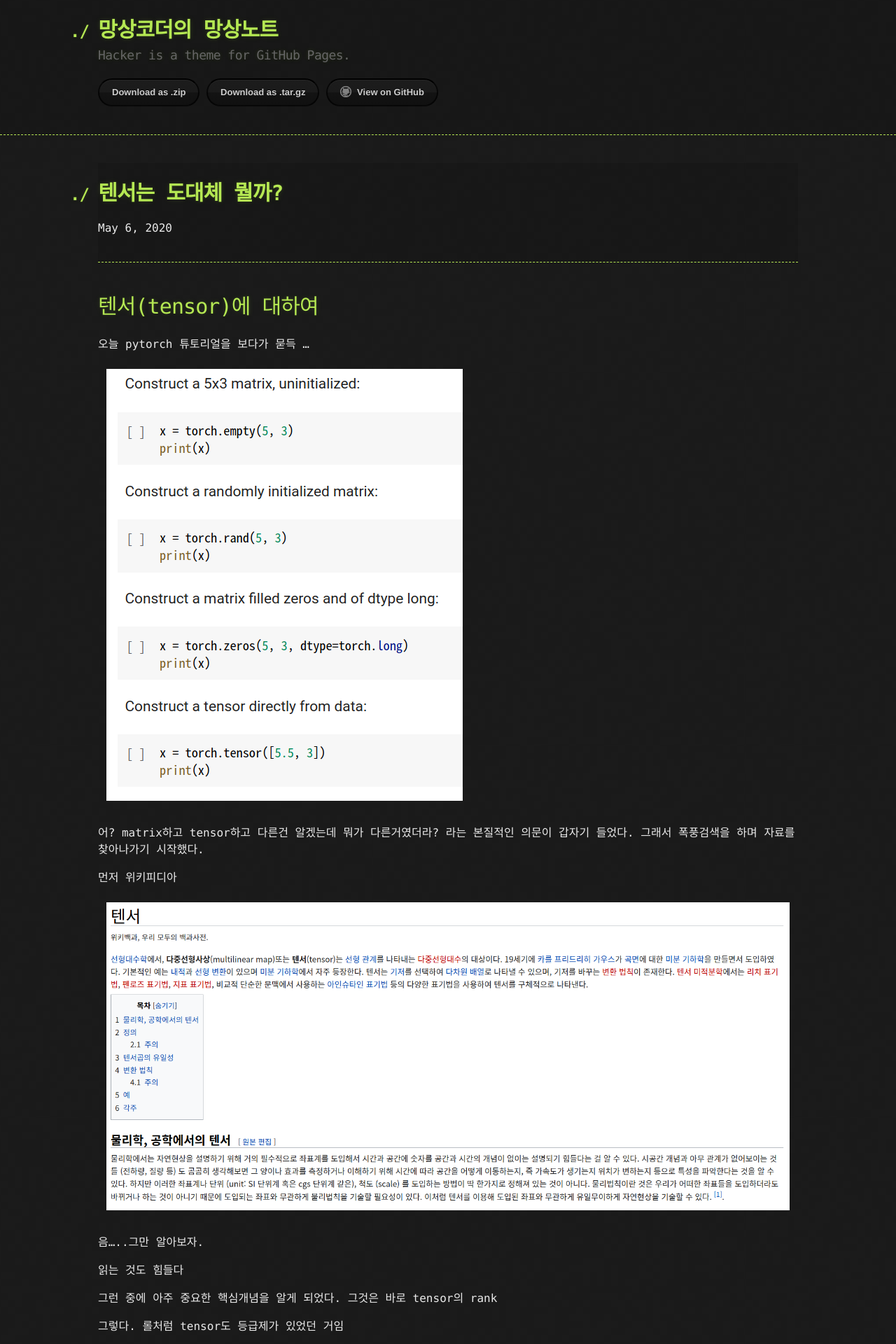
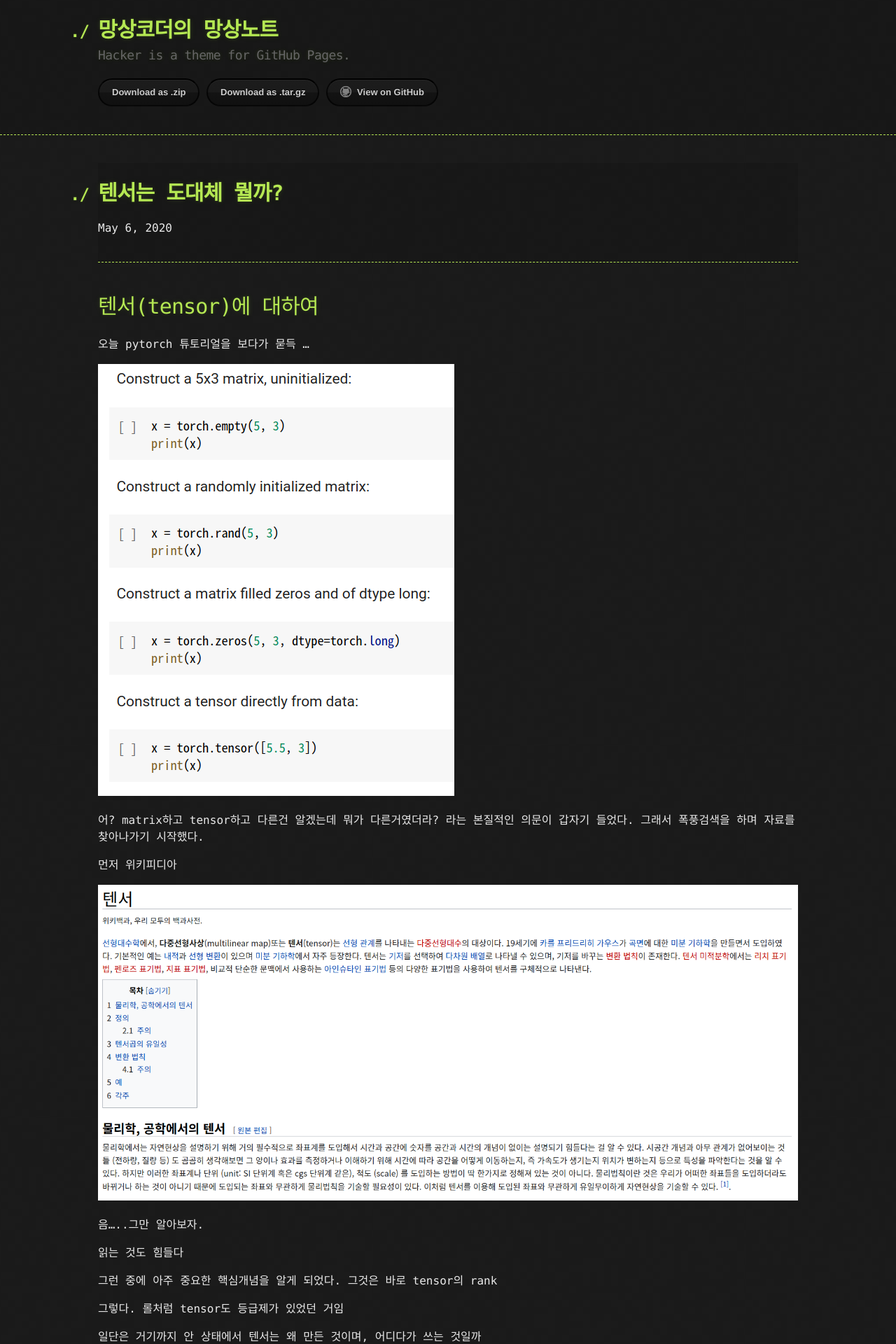
Before and after one commit to kooock/kooock.github.io, a Jekyll site: the page built from _posts/2020-05-06-what_is_tensor.md, in a window 1280 px wide. Shown: the top 1920 px of the page at 70% size. Built offline with Jekyll 4.4.1, drawn with Linux system fonts in a browser that asks for light colours; comment, search, counter and statistics services are not loaded.

Commit message:
modify image

```diff
--- a/_posts/2020-05-06-what_is_tensor.md
+++ b/_posts/2020-05-06-what_is_tensor.md
@@ -12,13 +12,13 @@ category: DeepLearning
 
 오늘 pytorch 튜토리얼을 보다가 묻득 ...
 
-|![useful image]({{ site.url }}/assets/images/Untitled.png)|
+![useful image]({{ site.url }}/assets/images/Untitled.png)
 
 어? matrix하고 tensor하고 다른건 알겠는데 뭐가 다른거였더라? 라는 본질적인 의문이 갑자기 들었다. 그래서 폭풍검색을 하며 자료를 찾아나가기 시작했다.
 
 먼저 위키피디아
 
-|![useful image]({{ site.url }}/assets/images/Untitled%201.png)|
+![useful image]({{ site.url }}/assets/images/Untitled%201.png)
 
 음.....그만 알아보자.
 
@@ -30,13 +30,13 @@ category: DeepLearning
 
 일단은 거기까지 안 상태에서 텐서는 왜 만든 것이며, 어디다가 쓰는 것일까
 
-|![useful image]({{ site.url }}/assets/images/tensor.jpg)|
+![useful image]({{ site.url }}/assets/images/tensor.jpg)
 
 아인슈타인 선생님의 장 방정식에도 쓴다고... 그러고 저기 uv(사실 유브이 아님 '뮤뉴'임 ~~적당히 넘어가지~~) 달린 저것들이 metric tensor(측량텐서)인가 뭔가라고 한다.  장 무서워 텐서에 발 못 담그겠다 ~~그만알아보자~~
 
 그리고
 
-|![useful image]({{ site.url }}/assets/images/_.jpg)|
+![useful image]({{ site.url }}/assets/images/_.jpg)
 
 ~~몇마리의 고양이가 죽어나가야 양자역학에서 고양이 이야기를 안할까....~~
 
@@ -44,7 +44,7 @@ category: DeepLearning
 
 그래 뭐..... 알다가도 모르 아니 모르다가도 더 모르겠다.
 
-|![useful image]({{ site.url }}/assets/images/tensor%201.jpg)|
+![useful image]({{ site.url }}/assets/images/tensor%201.jpg)
 
 ## 텐서는 행렬일까
 
@@ -65,7 +65,7 @@ category: DeepLearning
 
 자 백터와 스칼라랑 다른걸 알 수 있는 짤을 소개해주겠다
 
-|![useful image]({{ site.url }}/assets/images/Untitled%202.png)|
+![useful image]({{ site.url }}/assets/images/Untitled%202.png)
 
 이래서 눈치빠른 이과는 안된다니까
 
@@ -107,7 +107,7 @@ b = b1i + b2j + b3k일때
 
 (i j k는 단위백터다. 즉 성분을 나타낸다)
 
-|![useful image]({{ site.url }}/assets/images/Untitled%203.png)|
+![useful image]({{ site.url }}/assets/images/Untitled%203.png)
 
 우린 이런 곱의 형태를 이제 dyad product라고 하겠다.
 
@@ -131,7 +131,7 @@ b = b1i + b2j + b3k일때
 
 백터는 크가와 방향을 가지고 있다. 예시로 음 뭐가 좋을까....음... 나의 크고 우람한 오이를 가지고 이야기해보겠다. 내가 이 오이를 살포시 들어서
 
-|![useful image]({{ site.url }}/assets/images/Untitled%204.png)|
+![useful image]({{ site.url }}/assets/images/Untitled%204.png)
 
 거실에서 방까지 가지고 간다(사실 우리집 원룸이다 암튼) 오이의 아무런 미동도 없이 내가 몸도 틀지 않고 가지고 갔다고 하자. 갑자기 방에서 오이가 커지거나 작아지지 않는다. 그렇다고 몸도 틀지 않았으니 오이의 방향도 바뀌지 않았다. 그렇다 여기서 오이는 크기와 방향이 있는 백터고 난 이 오이를 평행이동 시켰다. 하지만 반대로 생각하면 오이는 가만히 있고 좌표계가 거실에서 방으로 바뀐 것일수도 있다. 하지만 오이의 크기와 방향은 바뀌지 않았다. 그렇다 오이는 rank1짜리 tensor였다
 
@@ -176,27 +176,27 @@ b = b1i + b2j + b3k일때
 1. 편미분 : 미분하고자 하는 변수 외에 나머지를 상수로 취급한다. 이정도만 일단 알자
 2. 자코비안 행렬 ; 다변수 백터 행렬의 도함수 행렬이라는데 아래 수식을 보자
 
-    |![useful image]({{ site.url }}/assets/images/Untitled%205.png)|
+    ![useful image]({{ site.url }}/assets/images/Untitled%205.png)
 
     이런 함수를 미분한다고 해보자
 
-    |![useful image]({{ site.url }}/assets/images/Untitled%206.png)|
+    ![useful image]({{ site.url }}/assets/images/Untitled%206.png)
 
     여기서 x와 y에 대한 각 미분에서 이걸 체인룰로 표현하면 이런식으로 나오게 되는데
 
     자 그럼 각 미분변수 사이에는 무슨 관계가 있을까
 
-    |![useful image]({{ site.url }}/assets/images/Untitled%207.png)|
+    ![useful image]({{ site.url }}/assets/images/Untitled%207.png)
 
     dt만 없애면 된다. 자 이걸 행렬식으로 붙이면
 
-    |![useful image]({{ site.url }}/assets/images/Untitled%208.png)|
+    ![useful image]({{ site.url }}/assets/images/Untitled%208.png)
 
     여기서 저 가운데 뚱뚱한 2x2짜리 행렬을 자코비안 행렬이라고 한다. 그렇다 du와 dv를 dx와 dy로 만들어줄 수 있는 행렬인것이다.  그래서 도함수 행렬이라고 하는거 같다.
 
 3. gradient : 스칼라장에서의 기울기, 결국엔 각 부분의 기울기라고 볼 수 있다.
 
-    |![useful image]({{ site.url }}/assets/images/Untitled%209.png)|
+    ![useful image]({{ site.url }}/assets/images/Untitled%209.png)
 
     그 왜 우리 gradieTent descent하는 그거
 
```
Also changed, not shown: _posts/2019-08-26-developer_series.md (+4 -3 lines).
